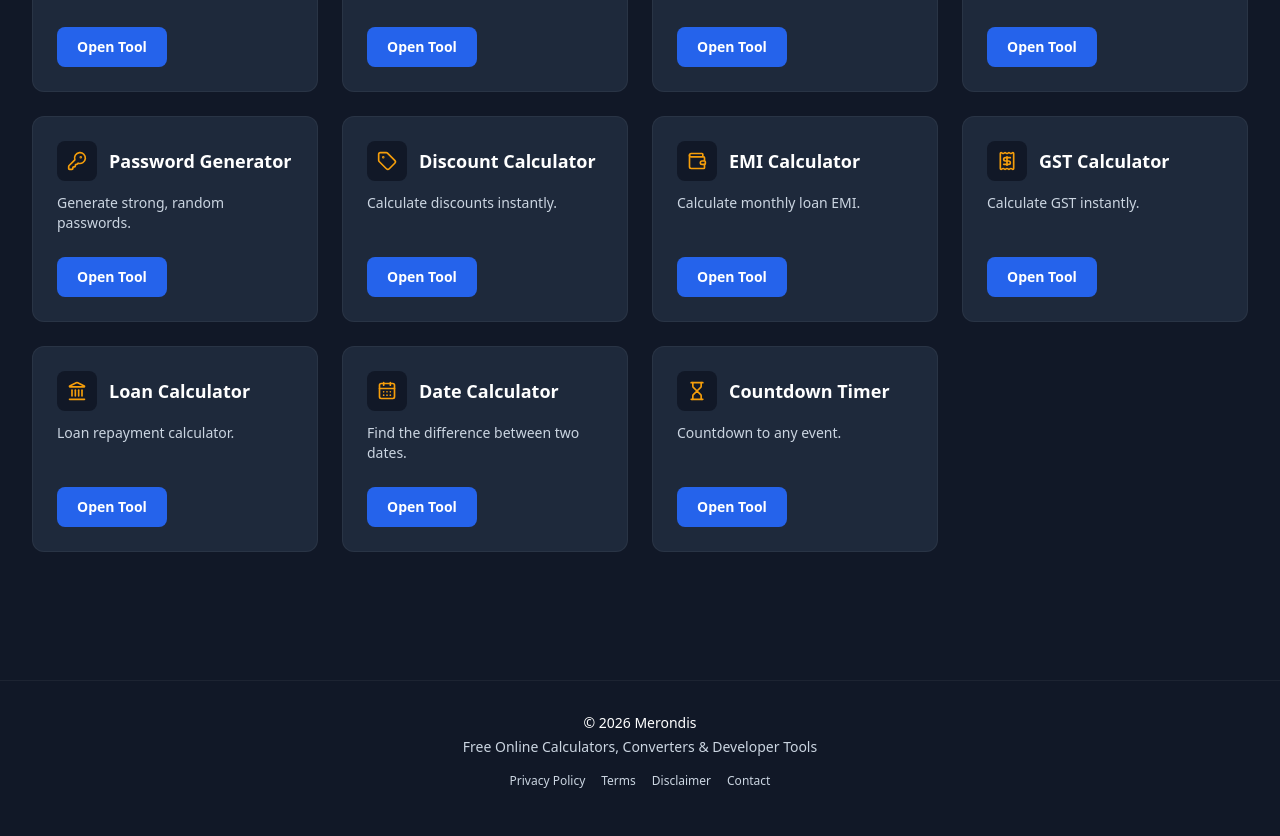
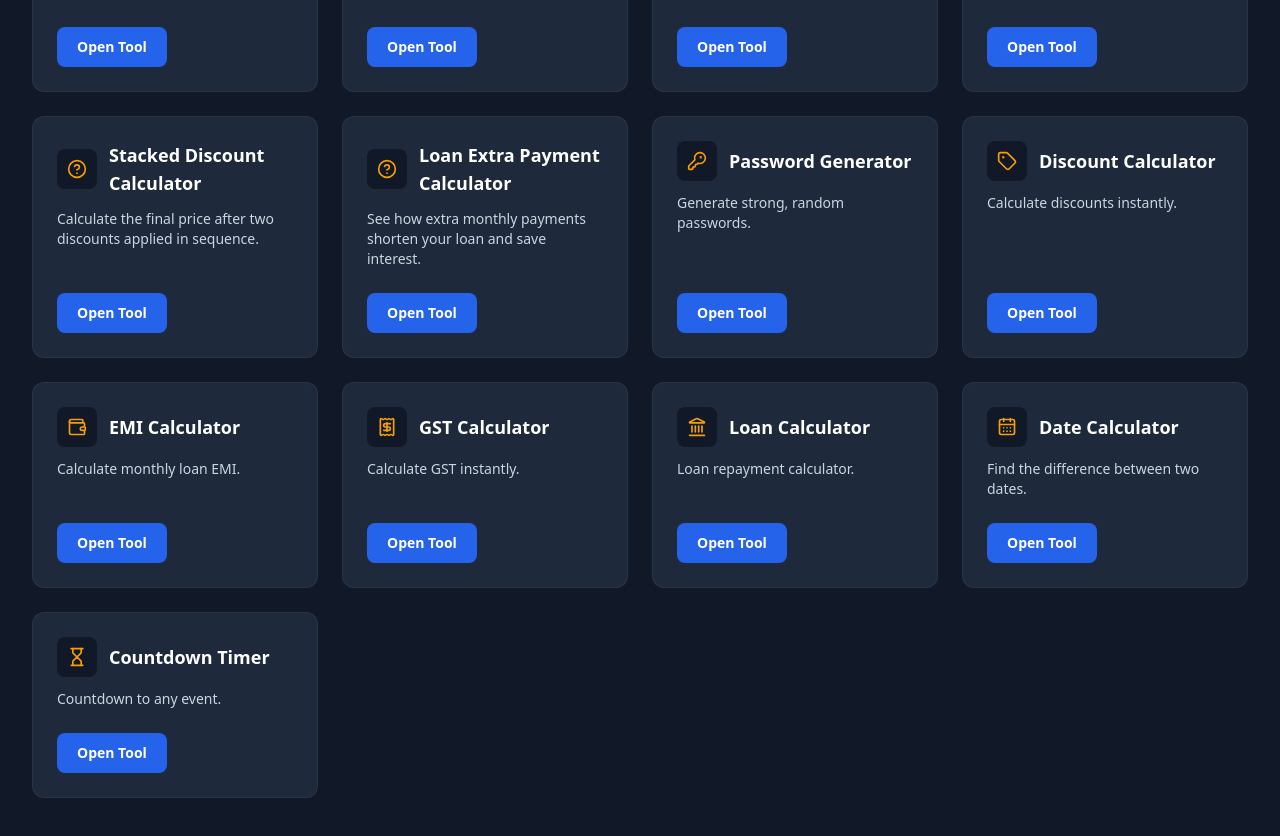
Before and after one commit to merondis/project-lighthouse, a Next.js app: page /tools in a window 1280 px wide. Shown: the part 1585-2421 px from the top of the page. Built offline with nearby package versions, Linux system fonts and the light colour scheme; no server answers.

Commit message:
feat: add Stacked Discount Calculator and Loan Extra Payment Calculator (Build Pack 031)

```diff
--- a/src/data/tools/registry.ts
+++ b/src/data/tools/registry.ts
@@ -1,3 +1,5 @@
+import { calculateStackedDiscounts } from "@/utils/calculators/discount-stack-calculator";
+import { calculateExtraPaymentImpact } from "@/utils/calculators/extra-payment-calculator";
 import { calculateTakeHomeSalary } from "@/utils/calculators/salary-calculator";
 import { calculateSalesTax } from "@/utils/calculators/sales-tax-calculator";
 import { calculateFuelCost } from "@/utils/calculators/fuel-cost-calculator";
@@ -951,6 +953,93 @@ export const toolRegistry: ToolConfig[] = [
     relatedSlugs: ["length-converter", "weight-converter"],
   },
   {
+    slug: "discount-stack-calculator",
+    category: "finance",
+    title: "Stacked Discount Calculator",
+    shortDescription: "Calculate the final price after two discounts applied in sequence.",
+    metaDescription: "Free online stacked discount calculator to find the final price after applying two discounts one after another.",
+    h1: "Stacked Discount Calculator",
+    intro: "Calculate the final price when two discounts are applied one after another, not added together.",
+    icon: "🏷️",
+    status: "live",
+    inputFields: [
+      { key: "originalPrice", label: "Original Price", type: "number", step: 0.01, placeholder: "e.g. 1000" },
+      { key: "discount1", label: "First Discount (%)", type: "number", step: 0.01, placeholder: "e.g. 20" },
+      { key: "discount2", label: "Second Discount (%)", type: "number", step: 0.01, placeholder: "e.g. 10" },
+    ],
+    resultFields: [
+      { key: "finalPrice", label: "Final Price", highlight: true },
+      { key: "totalDiscountAmount", label: "Total Amount Saved", highlight: true },
+      { key: "effectiveDiscountPercent", label: "Effective Discount", unit: "%" },
+    ],
+    calculate: (inputs) => {
+      const originalPrice = Number(inputs.originalPrice);
+      const discount1 = Number(inputs.discount1);
+      const discount2 = Number(inputs.discount2);
+      const output = calculateStackedDiscounts(originalPrice, discount1, discount2);
+      return { ...output };
+    },
+    faqs: [
+      {
+        question: "Is 20% off plus 10% off the same as 30% off?",
+        answer:
+          "No. Stacked discounts apply one after the other to the already-reduced price, so 20% then 10% works out to an effective discount of 28%, not 30%, since the second discount applies to a smaller amount.",
+      },
+      {
+        question: "Does the order of the two discounts matter?",
+        answer: "No, applying discount A then discount B gives the same final price as applying B then A, multiplication is commutative either way.",
+      },
+    ],
+    relatedSlugs: ["discount-calculator", "percentage-calculator"],
+  },
+  {
+    slug: "extra-payment-calculator",
+    category: "finance",
+    title: "Loan Extra Payment Calculator",
+    shortDescription: "See how extra monthly payments shorten your loan and save interest.",
+    metaDescription: "Free online calculator to see how much time and interest you save by paying extra on your loan each month.",
+    h1: "Loan Extra Payment Calculator",
+    intro: "See how adding an extra amount to your monthly loan payment shortens your payoff time and reduces total interest.",
+    icon: "🏦",
+    status: "live",
+    inputFields: [
+      { key: "principal", label: "Remaining Loan Balance", type: "number", step: 0.01, placeholder: "e.g. 200000" },
+      { key: "annualRate", label: "Annual Interest Rate (%)", type: "number", step: 0.01, placeholder: "e.g. 6.5" },
+      { key: "originalPayment", label: "Current Monthly Payment", type: "number", step: 0.01, placeholder: "e.g. 1500" },
+      { key: "extraPayment", label: "Extra Monthly Payment", type: "number", step: 0.01, placeholder: "e.g. 200" },
+    ],
+    resultFields: [
+      { key: "monthsSaved", label: "Months Saved", highlight: true, unit: "months" },
+      { key: "interestSaved", label: "Interest Saved", highlight: true },
+      { key: "originalMonths", label: "Original Payoff Time", unit: "months" },
+      { key: "newMonths", label: "New Payoff Time", unit: "months" },
+    ],
+    calculate: (inputs) => {
+      const principal = Number(inputs.principal);
+      const annualRate = Number(inputs.annualRate);
+      const originalPayment = Number(inputs.originalPayment);
+      const extraPayment = Number(inputs.extraPayment);
+      const output = calculateExtraPaymentImpact(principal, annualRate, originalPayment, extraPayment);
+      return { ...output };
+    },
+    faqs: [
+      {
+        question: "Why does a small extra payment save so much interest?",
+        answer:
+          "Extra payments go directly toward reducing your principal balance, which reduces the interest charged in every subsequent month for the remaining life of the loan, so the savings compound over time.",
+      },
+      {
+        question: "Does this account for prepayment penalties?",
+        answer: "No, some loans charge a fee for paying off early or making extra payments. Check your loan agreement or with your lender before making extra payments.",
+      },
+      {
+        question: "What if my monthly payment is too low to ever pay off the loan?",
+        answer: "If your payment doesn't cover the monthly interest charge, the loan balance would never decrease. The calculator will show an error in this case rather than an incorrect result.",
+      },
+    ],
+    relatedSlugs: ["emi-calculator", "loan-calculator"],
+  },
+  {
     slug: "password-generator",
     category: "security",
     title: "Password Generator",
--- /dev/null
+++ b/src/utils/calculators/discount-stack-calculator.ts
@@ -0,0 +1,38 @@
+export interface DiscountStackResult {
+  finalPrice: number;
+  totalDiscountAmount: number;
+  effectiveDiscountPercent: number;
+}
+
+export function calculateStackedDiscounts(
+  originalPrice: number,
+  discount1: number,
+  discount2: number
+): DiscountStackResult {
+  if ([originalPrice, discount1, discount2].some((v) => Number.isNaN(v))) {
+    throw new Error("Please enter valid numbers for all fields.");
+  }
+  if (originalPrice < 0) {
+    throw new Error("Price cannot be negative.");
+  }
+  if (discount1 < 0 || discount1 > 100 || discount2 < 0 || discount2 > 100) {
+    throw new Error("Discount percentages must be between 0 and 100.");
+  }
+
+  const afterFirst = originalPrice * (1 - discount1 / 100);
+  const afterSecond = afterFirst * (1 - discount2 / 100);
+
+  const totalDiscountAmount = originalPrice - afterSecond;
+  const effectiveDiscountPercent = originalPrice > 0 ? (totalDiscountAmount / originalPrice) * 100 : 0;
+
+  return {
+    finalPrice: roundTo(afterSecond, 2),
+    totalDiscountAmount: roundTo(totalDiscountAmount, 2),
+    effectiveDiscountPercent: roundTo(effectiveDiscountPercent, 2),
+  };
+}
+
+function roundTo(value: number, decimals: number) {
+  const factor = 10 ** decimals;
+  return Math.round(value * factor) / factor;
+}
--- /dev/null
+++ b/src/utils/calculators/extra-payment-calculator.ts
@@ -0,0 +1,73 @@
+export interface ExtraPaymentResult {
+  originalMonths: number;
+  newMonths: number;
+  monthsSaved: number;
+  interestSaved: number;
+}
+
+export function calculateExtraPaymentImpact(
+  principal: number,
+  annualRatePercent: number,
+  originalMonthlyPayment: number,
+  extraMonthlyPayment: number
+): ExtraPaymentResult {
+  if (
+    [principal, annualRatePercent, originalMonthlyPayment, extraMonthlyPayment].some((v) =>
+      Number.isNaN(v)
+    )
+  ) {
+    throw new Error("Please enter valid numbers for all fields.");
+  }
+  if (principal <= 0 || originalMonthlyPayment <= 0) {
+    throw new Error("Loan amount and monthly payment must be greater than zero.");
+  }
+  if (annualRatePercent < 0 || extraMonthlyPayment < 0) {
+    throw new Error("Values cannot be negative.");
+  }
+
+  const monthlyRate = annualRatePercent / 12 / 100;
+
+  const minimumPayment = principal * monthlyRate;
+  if (monthlyRate > 0 && originalMonthlyPayment <= minimumPayment) {
+    throw new Error(
+      "Your monthly payment is too low to ever pay off this loan at this interest rate. Increase the payment amount."
+    );
+  }
+
+  function simulate(payment: number): { months: number; totalInterest: number } {
+    let balance = principal;
+    let months = 0;
+    let totalInterest = 0;
+    const maxMonths = 1200; // safety cap: 100 years
+
+    while (balance > 0 && months < maxMonths) {
+      const interestForMonth = balance * monthlyRate;
+      let principalPortion = payment - interestForMonth;
+
+      if (principalPortion > balance) {
+        principalPortion = balance;
+      }
+
+      totalInterest += interestForMonth;
+      balance -= principalPortion;
+      months += 1;
+    }
+
+    return { months, totalInterest: roundTo(totalInterest, 2) };
+  }
+
+  const original = simulate(originalMonthlyPayment);
+  const withExtra = simulate(originalMonthlyPayment + extraMonthlyPayment);
+
+  return {
+    originalMonths: original.months,
+    newMonths: withExtra.months,
+    monthsSaved: original.months - withExtra.months,
+    interestSaved: roundTo(original.totalInterest - withExtra.totalInterest, 2),
+  };
+}
+
+function roundTo(value: number, decimals: number) {
+  const factor = 10 ** decimals;
+  return Math.round(value * factor) / factor;
+}
```
